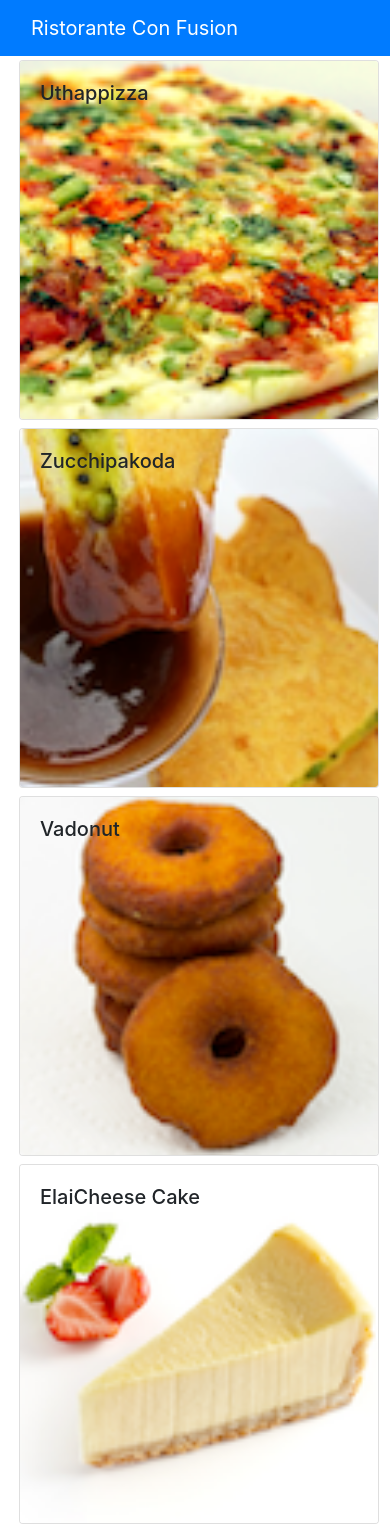
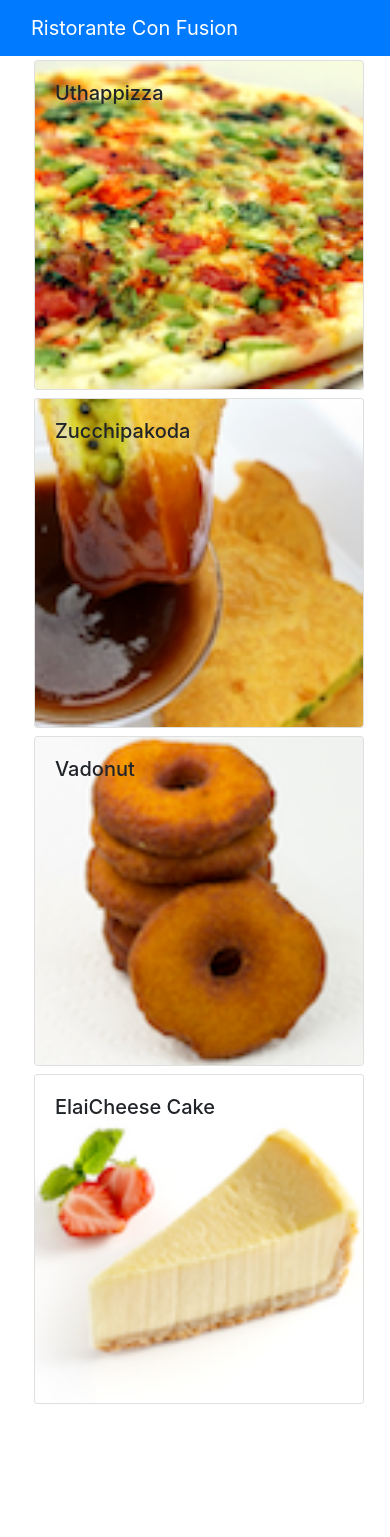
Before and after one commit to saikiran2711/my-app, a React (Create React App) app: page / in a window 390 px wide. After the commit the page ends 1426 px from the top, so only its background shows below. Built offline with nearby package versions, Linux system fonts and the light colour scheme.

Commit message:
modified a litte for comments

```diff
--- a/src/components/DishdetailComponent.js
+++ b/src/components/DishdetailComponent.js
@@ -30,7 +30,7 @@ import { Card, CardImg,  CardText, CardTitle, CardBody, ListGroup,} from 'reacts
 
             return (
 
-                <div>
+
 
                 <ListGroup
                  key={arr.id}>
@@ -39,11 +39,11 @@ import { Card, CardImg,  CardText, CardTitle, CardBody, ListGroup,} from 'reacts
                 <p>-- {arr.author}, {arr.datenyear}</p>
                 </li>
                 </ListGroup>
-                </div>
+
             )
       });
       return (
-          <div>
+          <div >
               <h4>
                   Comments
               </h4>
@@ -66,18 +66,18 @@ import { Card, CardImg,  CardText, CardTitle, CardBody, ListGroup,} from 'reacts
 
                 const dish=this.props.selected;
                 return (
-                    // <div className="container">
+                    <div className="container">
                     <div className="row">
                         <div className="col col-md-5 m-1">
 
                             {this.renderDish(dish)}
                         </div>
-                        <div className="col col-md-5 m-1">
+                        <div className="col-12 col-md-5 m-1">
                             {/* <h4>Comments</h4> */}
                             {this.renderComments(dish)}
                         </div>
                     </div>
-                    // </div>
+                     </div>
                 )
 
             }
--- a/src/components/MenuComponent.js
+++ b/src/components/MenuComponent.js
@@ -42,7 +42,7 @@ class Menu extends Component {
       });
 
       return (
-                <div>
+                <div className="container">
               <div className="row">
                   {menu}
               </div>
```
